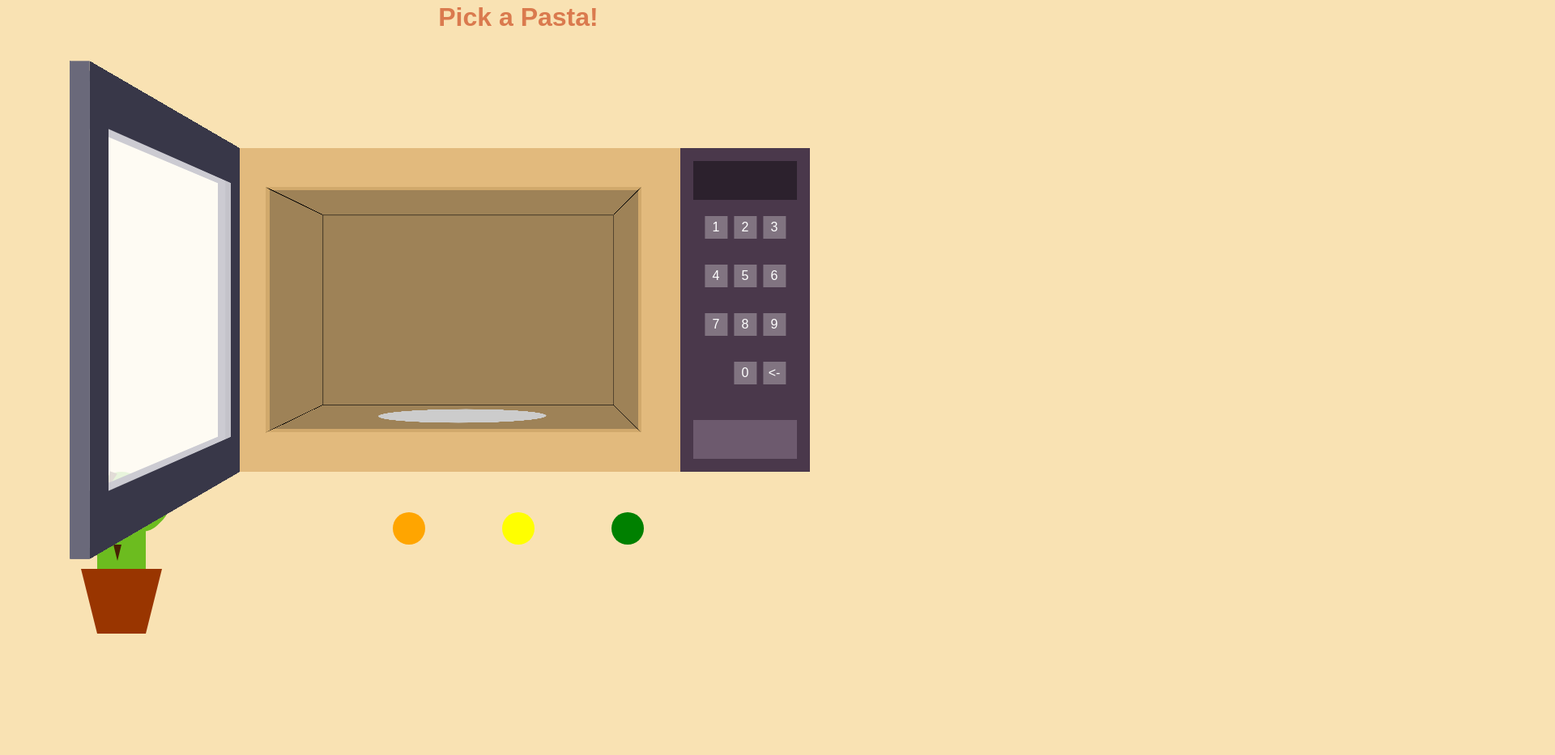
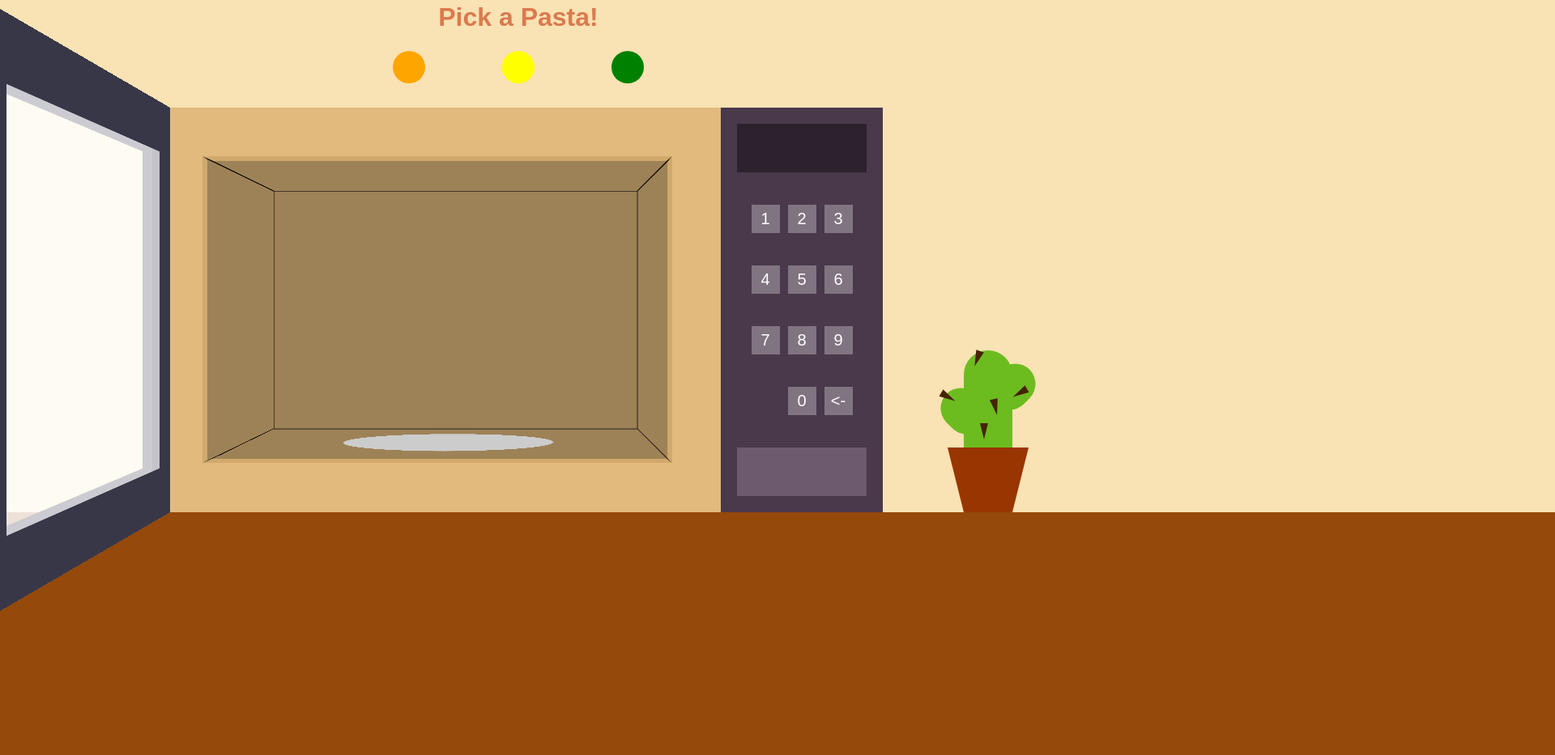
Before and after one commit to Satwa/rendu1-3d-css, a plain HTML site: page index.html in a window 1280 px wide. Shown: the part 17-950 px from the top of the page at 81% size, 1920 px wide, since content can reach past the window. Before the commit the page ends 820 px from the top, so only its background shows below. Drawn offline with Linux system fonts and the light colour scheme.

Commit message:
adding table

```diff
--- a/app.css
+++ b/app.css
@@ -6,6 +6,9 @@
 html, body{
     background: #f9e2b3;
     font-family: sans-serif;
+    overflow: hidden;
+    height: 100vh;
+    width: 100vw;
 }
 
 h1{
@@ -18,14 +21,12 @@ h1{
     position: absolute;
     left: calc(50% - 450px);
     top: calc(50% - 250px);
-
+    z-index: 10;
 
     background: #e2ba7d;
     width: 900px;
     height: 500px;
     perspective: 2000px;
-
-    transform: scale(.8);
 }
 .machine_container *{
     transform-style: preserve-3d;
@@ -235,6 +236,7 @@ h1{
     display: flex;
     flex-wrap: wrap;
     justify-content: center;
+    align-items: center;
 }
 .time_selector div{
     width: 35px;
@@ -351,12 +353,13 @@ h1{
 **/
 .pastabox_selector{
     position: absolute;
-    bottom: 50px;
+    top: 50px;
     width: 500px;
     left: calc(50% - 250px);
     height: 100px;
     display: flex;
     justify-content: space-evenly;
+    align-items: center;
 }
 .pastabox_selector div{
     width: 40px;
@@ -395,9 +398,11 @@ h1{
 
 .cactus_container{
     position: absolute;
-    width: 300px;
-    height: 300px;
-    bottom: 0;
+    width: 100px;
+    height: 100px;
+    bottom: 100%;
+    right: 10px;
+    z-index: 0;
 }
 .cactus_pot{
     position: absolute;
@@ -413,7 +418,7 @@ h1{
 .cactus_body{
     position: absolute;
     z-index: -1;
-    left: 120px;
+    left: 20px;
     bottom: 50px;
     width: 60px;
     height: 150px;
@@ -482,3 +487,22 @@ h1{
     left: 20px;
     bottom: 30px;
 }
+
+.table{
+    background: #95490B;
+    position: absolute;
+    top: 0;
+    bottom: -100%;
+    left: -100%;
+    right: -100%;
+    z-index: -2;
+}
+
+.outside_container{
+    position: absolute;
+    bottom: 0;
+    left: 0;
+    right: 0;
+    top: calc(50% + 250px);
+    z-index: 0;
+}
--- a/index.html
+++ b/index.html
@@ -10,18 +10,10 @@
 <body>
     <h1>Pick a Pasta!</h1>
 
-
-    <div class="cactus_container">
-        <div class="cactus_body">
-            <div class="cactus_pike pike-left"></div>
-            <div class="cactus_pike pike-mid-top"></div>
-            <div class="cactus_pike pike-mid-mid"></div>
-            <div class="cactus_pike pike-mid-bottom"></div>
-            <div class="cactus_pike pike-right"></div>
-            <div class="cactus_left_arm"></div>
-            <div class="cactus_right_arm"></div>
-        </div>
-        <div class="cactus_pot"></div>
+    <div class="pastabox_selector">
+        <div class="orange_pastabox" data-color="orange"></div>
+        <div class="yellow_pastabox" data-color="yellow"></div>
+        <div class="green_pastabox"  data-color="green"></div>
     </div>
 
     <div class="machine_container">
@@ -71,12 +63,22 @@
         </div> <!-- /column-->
     </div>
 
-    <dov class="pastabox_selector">
-        <div class="orange_pastabox" data-color="orange"></div>
-        <div class="yellow_pastabox" data-color="yellow"></div>
-        <div class="green_pastabox"  data-color="green"></div>
-    </dov>
+    <div class="outside_container">
+        <div class="cactus_container">
+            <div class="cactus_body">
+                <div class="cactus_pike pike-left"></div>
+                <div class="cactus_pike pike-mid-top"></div>
+                <div class="cactus_pike pike-mid-mid"></div>
+                <div class="cactus_pike pike-mid-bottom"></div>
+                <div class="cactus_pike pike-right"></div>
+                <div class="cactus_left_arm"></div>
+                <div class="cactus_right_arm"></div>
+            </div>
+            <div class="cactus_pot"></div>
+        </div>
 
+        <div class="table"></div>
+    </div>
 
     <script src="app.js"></script>
 </body>
```
